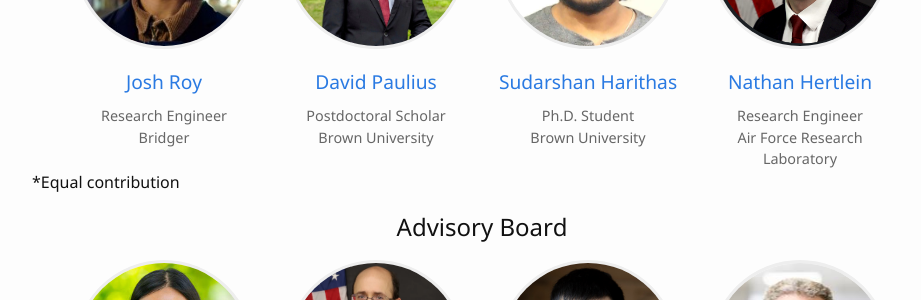
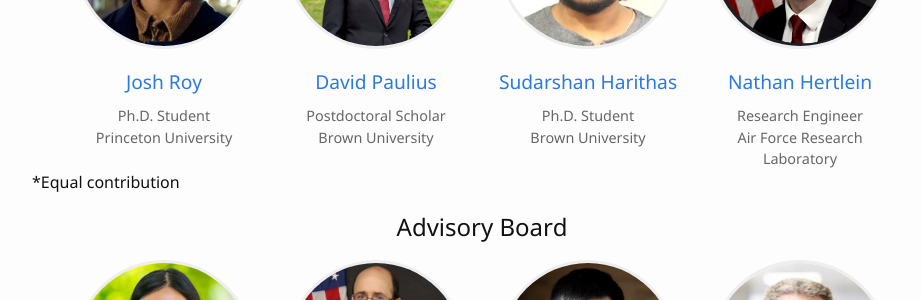
Before and after one commit to worldmodelworkshop/worldmodelworkshop.github.io, a Jekyll site: the page built from index.md, in a window 1280 px wide and 900 px high, scrolled down 4179 px. Shown: the part 154-454 px from the top of the window, without its empty margins (158-1079 px from the left). Built offline with Jekyll 4.4.1, drawn with Linux system fonts in a browser that asks for light colours.

Commit message:
Update Josh's role

```diff
--- a/_data/organizers.yml
+++ b/_data/organizers.yml
@@ -20,8 +20,8 @@
   image: "images/organizer_headshots/naman.jpeg"
   link: https://www.namanshah.net/#about
 - name: "Josh Roy"
-  role: "Research Engineer"
-  affiliation: "Bridger"
+  role: "Ph.D. Student"
+  affiliation: "Princeton University"
   image: "images/organizer_headshots/josh.jpeg"
   link: https://joshnroy.github.io/
 - name: "David Paulius"
```
